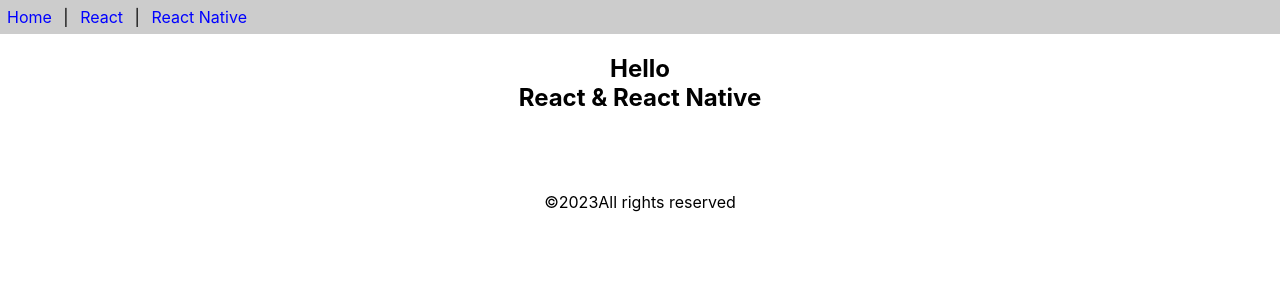
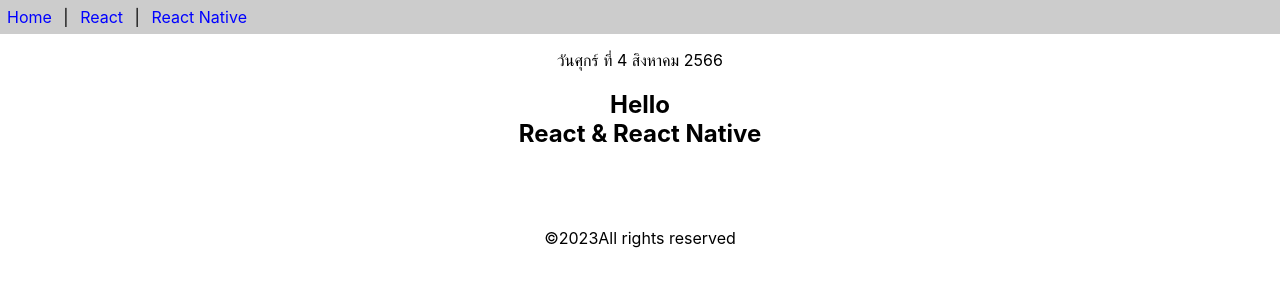
Before and after one commit to Zerlix2744/app1, a React (Create React App) app: page / in a window 1280 px wide. Shown: the top 300 px of the page. Built offline with nearby package versions, Linux system fonts and the light colour scheme.

Commit message:
create class-component and edit app.js
create class-component.js and edit app.js

```diff
--- a/src/App.js
+++ b/src/App.js
@@ -1,9 +1,15 @@
 import React from 'react'
 import { Header,Content,Footer } from './func-component'
+import Calendar from './class-component'
 
 function App(){
   return(
-    [<Header/>,<Content/>,<Footer/>]
+    <>
+      <Header/>
+      <p><center><Calendar/></center></p>
+      <Content/>
+      <Footer/>
+    </>
   )
 }
 export default App
--- /dev/null
+++ b/src/class-component.js
@@ -0,0 +1,17 @@
+import React,{Component}from 'react'
+
+export default class calendar extends Component{
+    getDate(){
+        const dayNames = ['อาทิตย์','จันทร์','อังคาร','พุทธ','พฤหัสบดี','ศุกร์','เสาร์']
+        const monthNames = ['มกราคม','กุมภาพันธ์','มีนาคม','เมษายน','พฤษภาคม','มิถุนายน','กรกฏาคม','สิงหาคม','กันยายน','ตุลาคม','พฤศจิกายน','ธันวาคม']
+        const date = new Date()
+        const weekDay = dayNames[date.getDay()]
+        const day = date.getDate()
+        const month = monthNames[date.getMonth()]
+        const year = date.getFullYear() + 543
+        return `วัน${weekDay} ที่ ${day} ${month} ${year}`
+    }
+    render(){
+        return<div>{this.getDate()}</div>
+    }
+}
```
